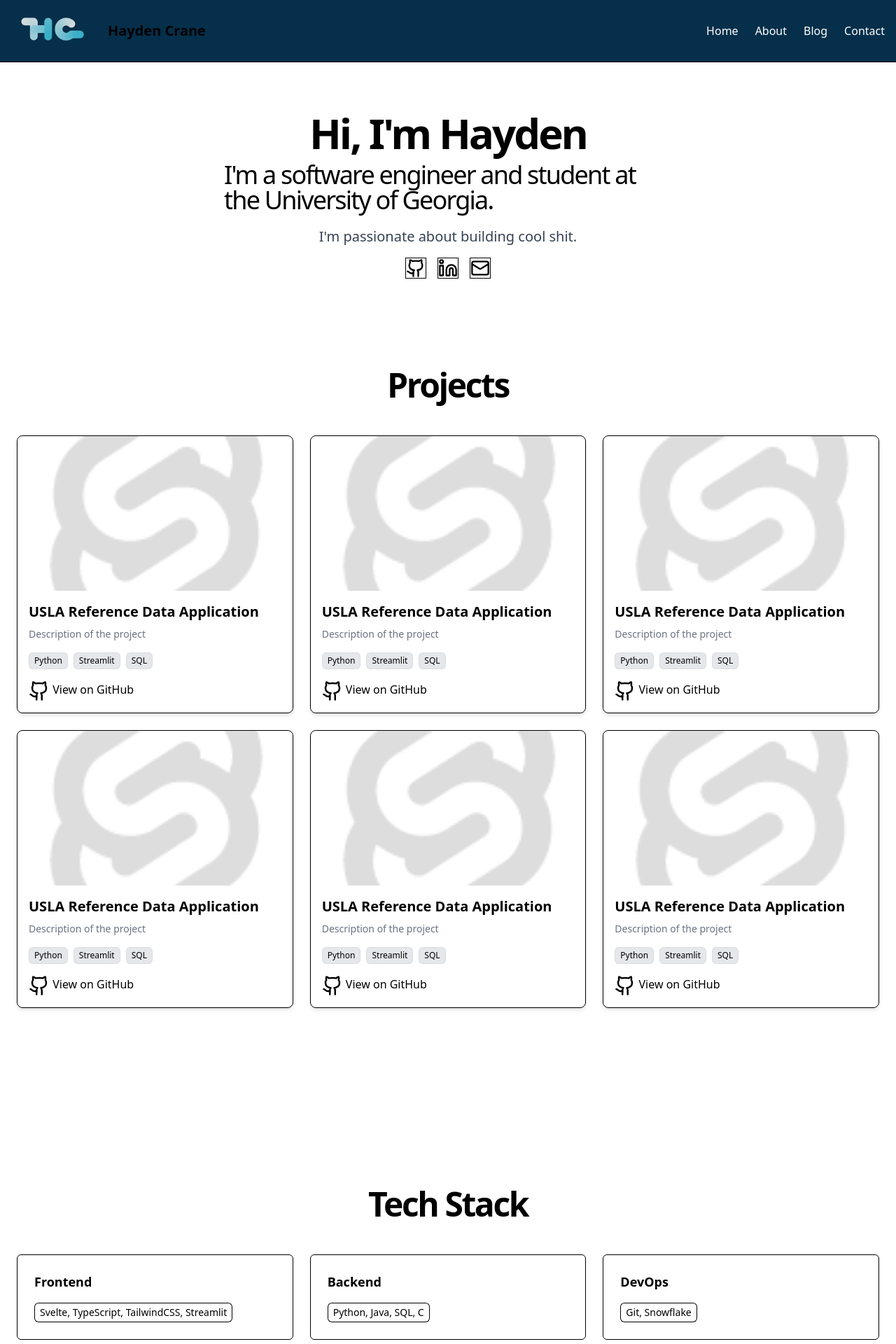
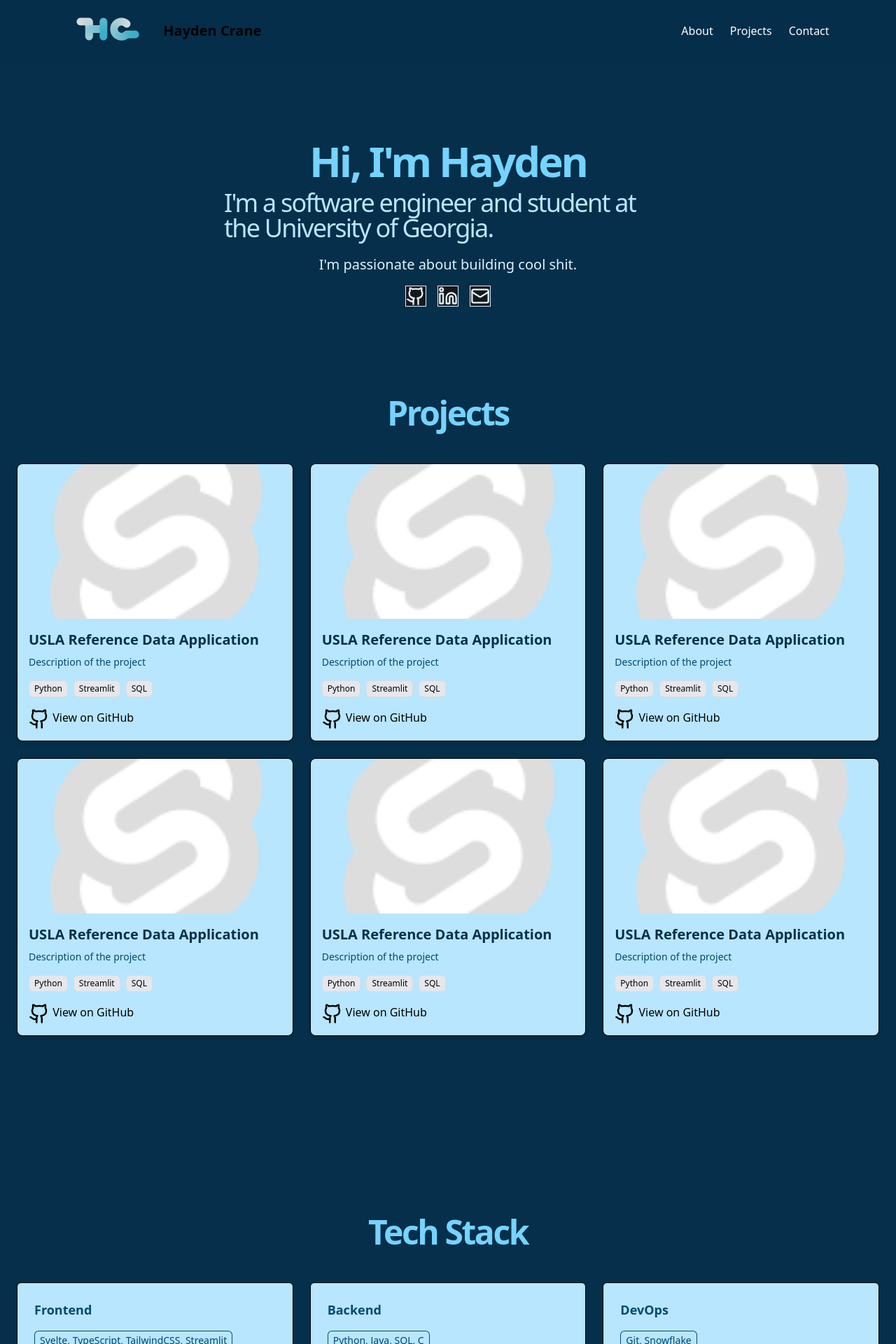
Before and after one commit to haydencrane28/haydencrane28.github.io, a SvelteKit app: page / in a window 1280 px wide. Shown: the top 1920 px of the page at 70% size. Built offline with nearby package versions, Linux system fonts and the light colour scheme.

Commit message:
changed color scheme

```diff
--- a/src/components/contact.svelte
+++ b/src/components/contact.svelte
@@ -28,16 +28,16 @@
     }
 </script>
 
-<div class="flex flex-col items-center py-12 md:py-24 lg:py-32">
+<div class="bg-sky-950 flex flex-col items-center py-12 md:py-24 lg:py-32">
     <div class="container px-4 md:px-6">
         <div class="mx-auto max-w-2xl">
-            <h2 class="text-3xl font-bold tracking-tighter sm:text-4xl md:text-5xl mb-12 text-center">
+            <h2 class="text-sky-300 text-3xl font-bold tracking-tighter sm:text-4xl md:text-5xl mb-12 text-center">
                 Get in Touch
             </h2>
-            <div class="border rounded-md p-6">
+            <div class="bg-sky-200 text-sky-900 border rounded-md p-6">
 
                     <form on:submit={handleSubmit}>
-                        <div class=" items-center space-y-4">
+                        <div class="items-center space-y-4">
                             <div>
                                 <label for="name" class="block text-sm font-medium mb-2">
                                     Name
--- a/src/components/footer.svelte
+++ b/src/components/footer.svelte
@@ -1,6 +1,6 @@
-<div class="border-t">
+<div class="bg-sky-950 border-t border-sky-900">
     <div class="container flex flex-col gap-2 sm:flex-row py-6 w-full shrink-0 items-center px-4 md:px-6">
-        <p class="text-xs text-gray-500">
+        <p class="text-xs text-sky-100">
             &copy; 2025 Hayden Crane. All rights reserved.
         </p>
     </div>
--- a/src/components/intro.svelte
+++ b/src/components/intro.svelte
@@ -2,26 +2,26 @@
     import { Github, Linkedin, Mail } from 'lucide-svelte';
 </script>
 
-<main class=" flex flex-col items-center justify-center w-full mx-auto">
-    <div class="flex flex-col items-center justify-center w-1/2 relative">
-        <h1 class="mb-3 text-3xl font-bold tracking-tighter sm:text-4xl md:text-5xl lg:text-6xl/none">
+<main class="bg-sky-950 flex flex-col items-center justify-center w-full mx-auto pt-40">
+    <div class="mt-10 flex flex-col items-center justify-center w-1/2 relative">
+        <h1 class="text-sky-300 mb-3 text-3xl font-bold tracking-tighter sm:text-4xl md:text-5xl lg:text-6xl/none">
             Hi, I'm Hayden
         </h1>
-        <p class="mb-5 text-3xl font-medium tracking-tighter sm:text-2xl md:text-4xl lg:text-4xl/none">
+        <p class="text-sky-200 mb-5 text-3xl font-medium tracking-tighter sm:text-2xl md:text-4xl lg:text-4xl/none">
             I'm a software engineer and student at the University of Georgia.
         </p>
-        <p class="mx-auto max-w-[700px] text-gray-700 md:text-xl dark:text-gray-600">
+        <p class="mx-auto max-w-[700px] text-sky-100 md:text-xl">
             I'm passionate about building cool shit.
         </p>
         <div class="flex mt-4 righ-4 space-x-4">
             <a href="https://github.com/haydencrane28" target="_blank" aria-label="GitHub">
-            <Github size={30} class="border" />
+            <Github size={30} class="border text-sky-100 bg-zinc-900" />
             </a>
             <a href="https://www.linkedin.com/in/hayden-crane-compsci" target="_blank" aria-label="LinkedIn">
-            <Linkedin size={30} class="border" />
+            <Linkedin size={30} class="border text-sky-100 bg-zinc-900" />
             </a>
             <a href="https://mail.google.com/mail/?view=cm&to=haydenmcrane28@gmail.com" target="_blank" aria-label="LinkedIn">
-                <Mail size={30} class="border" />
+                <Mail size={30} class="border text-sky-100 bg-zinc-900" />
                 </a>
         </div>
     </div>
--- a/src/components/navbar.svelte
+++ b/src/components/navbar.svelte
@@ -1,19 +1,18 @@
  <script lang="ts">
     import { Navigation2Icon } from 'lucide-svelte';
-import Logo from '../lib/portfolio-brandmark.png'
+    import Logo from '../lib/portfolio-brandmark.png'
  </script>
 
-<nav class="mb-40">
-    <div class="flex z-20 bg-sky-950 items-center justify-between px-2 sm:px-4 py-1 fixed w-full top-0 start-0 border-b">
+<nav >
+    <div class="bg-sky-950/50 backdrop-blur-md flex z-50 items-center justify-center space-x-150 px-2 sm:px-4 py-1 fixed w-full top-0 start-0">
         <a href="/" class="flex">
             <img src={Logo} class="me-3 h-20" alt="Logo" />
-            <span class="self-center whitespace-nowrap text-xl font-semibold dark:text-white">Hayden Crane</span>
+            <span class="self-center whitespace-nowrap text-xl font-bold dark:text-white">Hayden Crane</span>
         </a>
         <div class="flex items-center space-x-6 font-medium text-white " >
-            <a href="/" class="hover:text-cyan-300">Home</a>
-            <a href="/" class="hover:text-cyan-300">About</a>
-            <a href="/" class="hover:text-cyan-300">Blog</a>
-            <a href="/" class="hover:text-cyan-300">Contact</a>
+            <a href="#about" class="hover:text-cyan-300">About</a>
+            <a href="#projects" class="hover:text-cyan-300">Projects</a>
+            <a href="#contact" class="hover:text-cyan-300">Contact</a>
             </div>
     </div>
 </nav>
--- a/src/components/project-card.svelte
+++ b/src/components/project-card.svelte
@@ -8,13 +8,13 @@
     export let tags;
 </script>
 
-<div class="overflow-hidden border rounded-lg shadow-md">
+<div class="bg-sky-200 overflow-hidden border rounded-lg shadow-md">
     <div class="relative aspect-video">
         <img src={image} alt={title} class="object-cover w-full h-full transition-transform hover:scale-105"/>
     </div>
-    <div class="p-4">
-        <h3 class="font-semibold text-xl mb-2">{title}</h3>
-        <p class="text-sm text-gray-500 mb-4">{description}</p>
+    <div class=" p-4">
+        <h3 class=" text-sky-950 font-semibold text-xl mb-2">{title}</h3>
+        <p class="text-sky-900 text-sm text-gray-500 mb-4">{description}</p>
         <div class="flex flex-wrap gap-2">
             {#each tags as tag}
             <span class="inline-flex items-center rounded-md bg-gray-200 px-2 py-1 text-xs font-medium ring-1 ring-inset ring-gray-500/10">
--- a/src/components/projects.svelte
+++ b/src/components/projects.svelte
@@ -47,9 +47,9 @@
     ];
 </script>
 
-<div class="flex flex-col items-center py-12 md:py-24 lg:py-32">
+<div class="bg-sky-950 flex flex-col items-center py-12 md:py-24 lg:py-32">
     <div class="container px-4 md:px-6">
-        <h1 class="text-3xl font-bold tracking-tighter sm:text-4xl md:text-5xl mb-12 text-center">Projects</h1>
+        <h1 class="text-sky-300 text-3xl font-bold tracking-tighter sm:text-4xl md:text-5xl mb-12 text-center">Projects</h1>
         <div class="grid gap-6 md:grid-cols-2 lg:grid-cols-3">
             {#each projects as project}
                 <ProjectCard
--- a/src/components/tech-stack.svelte
+++ b/src/components/tech-stack.svelte
@@ -19,14 +19,14 @@
     ];
 </script>
 
-<div class="flex flex-col items-center py-12 md:py-24 lg:py-32">
+<div class="bg-sky-950 flex flex-col items-center py-12 md:py-24 lg:py-32">
     <div class="container px-4 md:px-6">
-        <h2 class="text-3xl font-bold tracking-tighter sm:text-4xl md:text-5xl mb-12 text-center" >Tech Stack</h2>
+        <h2 class="text-sky-300 text-3xl font-bold tracking-tighter sm:text-4xl md:text-5xl mb-12 text-center" >Tech Stack</h2>
         <div class="grid gap-6 md:grid-cols-2 lg:grid-cols-3">
             {#each technologies as tech}
-                <div class="border rounded-md p-6">
-                    <h2 class="text-lg font-semibold mb-4">{tech.category}</h2>
-                    <ul class="flex flex-wrap gap-2">
+                <div class="bg-sky-200 border rounded-md p-6">
+                    <h2 class="text-sky-900 text-lg font-semibold mb-4">{tech.category}</h2>
+                    <ul class="text-sky-900 flex flex-wrap gap-2">
                         {#each tech.skills as skill}
                             <li class="inline-flex items-center rounded-md bg-primary/10 px-2 py-1 text-sm font-medium text-primary ring-1 ring-inset ring-primary/20">
                                 {skill}
--- a/src/routes/+page.svelte
+++ b/src/routes/+page.svelte
@@ -7,10 +7,17 @@
     import Contact from "../components/contact.svelte";
 </script>
 
-
+<div>
     <Navbar />
+    <section id="about">
         <Intro />
+    </section>
+    <section id="projects">
         <Projects />
+    </section>
     <TechStack />
+    <section id="contact">
         <Contact />
+    </section>
     <Footer />
+</div>
```
Lines whose indentation alone changed are shown as unchanged.
